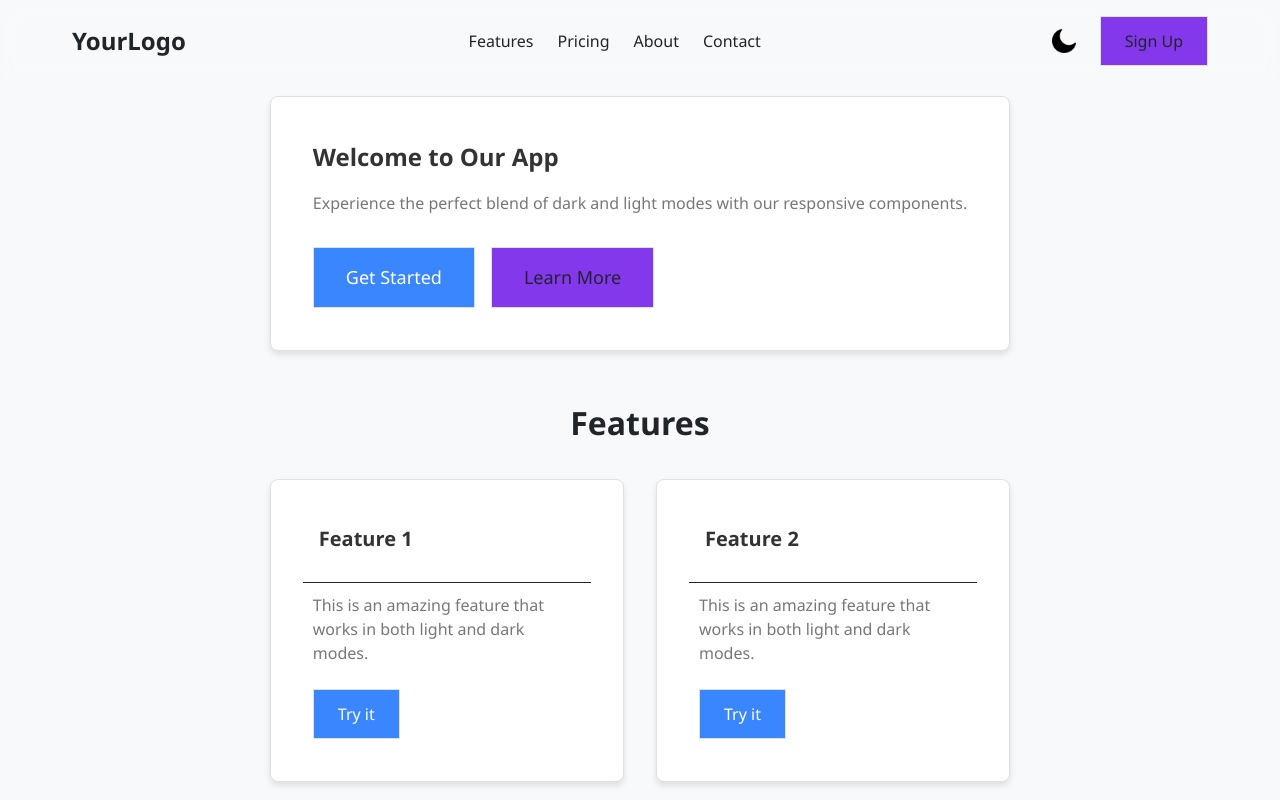
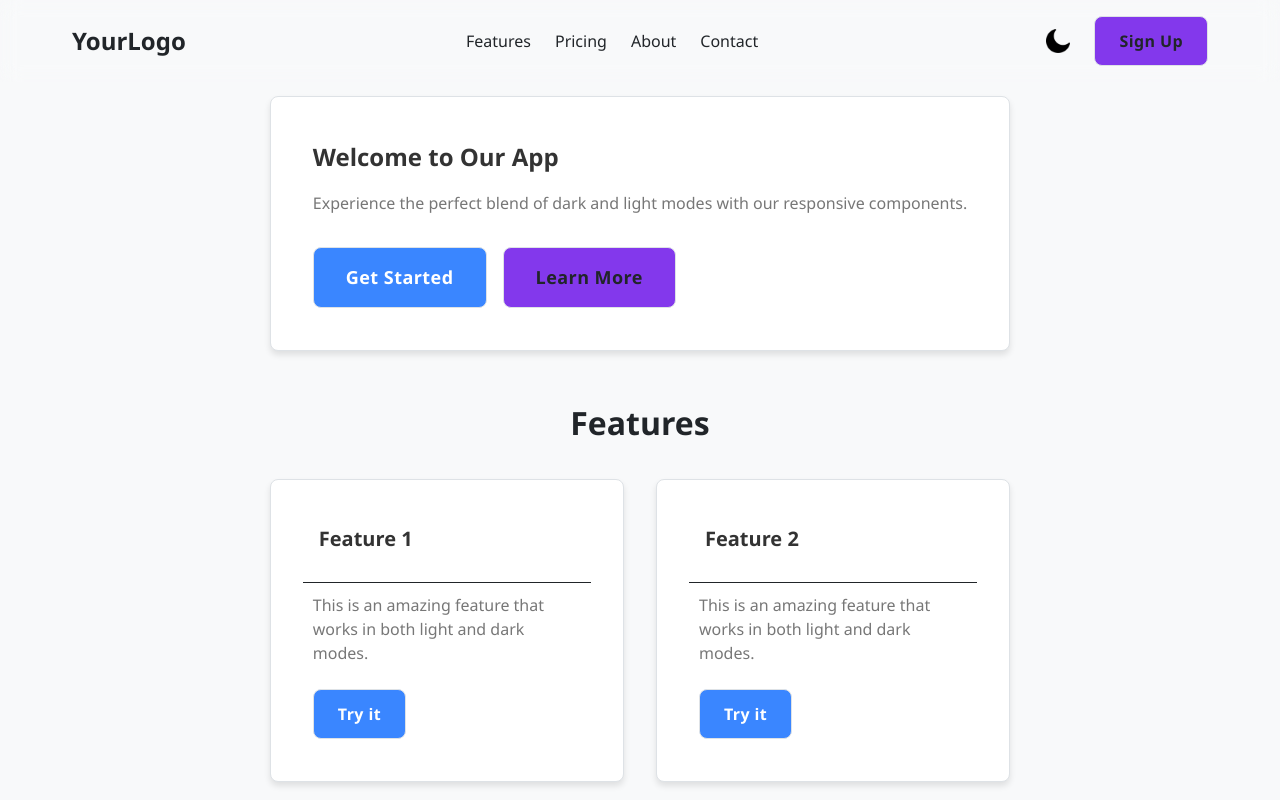
Before and after one commit to ChanukaNadun/perfect-front-end-react, a React (Create React App) app: page / in a window 1280 px wide. Shown: the top 800 px of the page. Built offline with nearby package versions, Linux system fonts and the light colour scheme.

Commit message:
improve button style

```diff
--- /dev/null
+++ b/src/components/common/Button/Button.css
@@ -0,0 +1,127 @@
+/* Base button styles - scoped to .button class */
+.button {
+  --button-hover-brightness: 1.05;
+  --button-active-transform: translateY(1px);
+  --button-hover-transform: translateY(-1px);
+
+  font-family: inherit;
+  font-weight: 500;
+  border-radius: 6px;
+  transition: all 0.2s ease;
+  display: inline-flex;
+  align-items: center;
+  justify-content: center;
+  gap: 0.5em;
+  white-space: nowrap;
+  position: relative;
+  overflow: hidden;
+  line-height: 1.5;
+  letter-spacing: 0.025em;
+  text-align: center;
+  margin: 0;
+  appearance: none;
+}
+
+/* Disabled state */
+.button:disabled {
+  pointer-events: none;
+}
+
+/* Focus state for accessibility */
+.button:focus-visible {
+  outline: 2px solid currentColor;
+  outline-offset: 2px;
+}
+
+/* Hover effect */
+.button:not(:disabled):hover {
+  filter: brightness(var(--button-hover-brightness));
+  transform: var(--button-hover-transform);
+}
+
+/* Active effect */
+.button:not(:disabled):active {
+  transform: var(--button-active-transform);
+}
+
+/* Ripple effect */
+.button::after {
+  content: '';
+  position: absolute;
+  width: 100%;
+  height: 100%;
+  top: 0;
+  left: 0;
+  background: radial-gradient(circle, rgba(255,255,255,0.3) 1%, transparent 1%) center/15000%;
+  opacity: 0;
+  transition: opacity 0.5s, background-size 0.5s;
+}
+
+.button:not(:disabled):active::after {
+  background-size: 100%;
+  opacity: 1;
+  transition: background-size 0s;
+}
+
+/* Size variants */
+.button--small {
+  min-height: 32px;
+  padding: 0.5rem 1rem;
+  font-size: 0.875rem;
+}
+
+.button--medium {
+  min-height: 40px;
+  padding: 0.75rem 1.5rem;
+  font-size: 1rem;
+}
+
+.button--large {
+  min-height: 48px;
+  padding: 1rem 2rem;
+  font-size: 1.125rem;
+}
+
+/* Icon-only modifier */
+.button--icon-only {
+  aspect-ratio: 1/1;
+  padding: 0.5rem !important; /* Override size padding */
+}
+
+.button--icon-only.button--small {
+  min-width: 32px;
+}
+
+.button--icon-only.button--medium {
+  min-width: 40px;
+}
+
+.button--icon-only.button--large {
+  min-width: 48px;
+}
+
+/* Full-width modifier */
+.button--full-width {
+  display: flex;
+  width: 100%;
+}
+
+/* Dark mode adjustments */
+.app.dark .button:not(:disabled):hover {
+  --button-hover-brightness: 1.15;
+}
+
+/* Child element adjustments */
+.button > svg,
+.button > img {
+  width: 1em;
+  height: 1em;
+  flex-shrink: 0;
+}
+
+.button--icon-only > svg,
+.button--icon-only > img {
+  width: 1.25em;
+  height: 1.25em;
+  margin: 0;
+}
--- a/src/components/common/Button/index.jsx
+++ b/src/components/common/Button/index.jsx
@@ -1,4 +1,5 @@
 import { useThemeColors } from "../../../hooks/useTheme";
+import "./Button.css";
 
 export const Button = ({
   children,
@@ -7,6 +8,7 @@ export const Button = ({
   onClick,
   disabled = false,
   fullWidth = false,
+  iconOnly = false,
   ...props
 }) => {
   const colors = useThemeColors();
@@ -19,13 +21,25 @@ export const Button = ({
   };
 
   const sizeStyles = {
-    small: { padding: "0.5rem 1rem", fontSize: "0.875rem" },
-    medium: { padding: "0.75rem 1.5rem", fontSize: "1rem" },
-    large: { padding: "1rem 2rem", fontSize: "1.125rem" },
+    small: {
+      padding: iconOnly ? "0.5rem" : "0.5rem 1rem",
+      fontSize: "0.875rem",
+    },
+    medium: {
+      padding: iconOnly ? "0.75rem" : "0.75rem 1.5rem",
+      fontSize: "1rem",
+    },
+    large: {
+      padding: iconOnly ? "1rem" : "1rem 2rem",
+      fontSize: "1.125rem",
+    },
   };
 
   return (
     <button
+      className={`button button--${size} ${
+        iconOnly ? "button--icon-only" : ""
+      } ${fullWidth ? "button--full-width" : ""}`}
       style={{
         ...baseStyle,
         ...sizeStyles[size],
@@ -34,6 +48,7 @@ export const Button = ({
       }}
       onClick={onClick}
       disabled={disabled}
+      aria-disabled={disabled}
       {...props}
     >
       {children}
```
